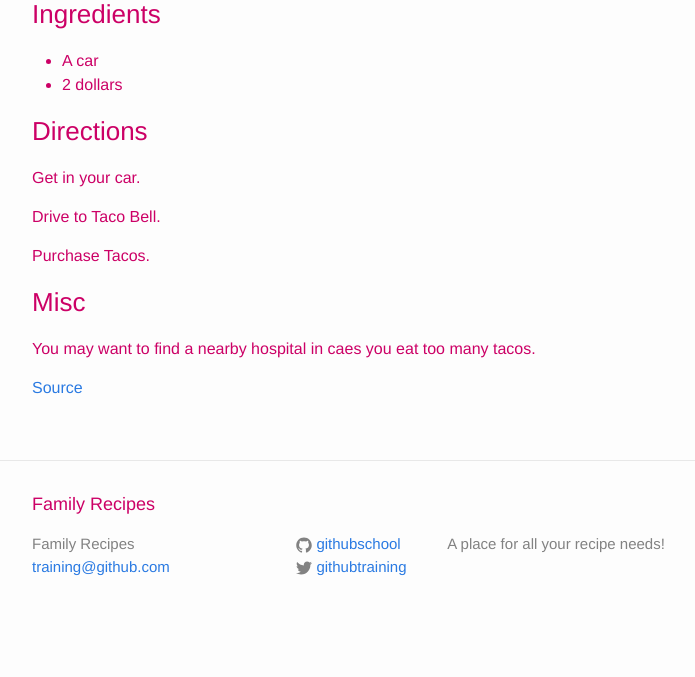
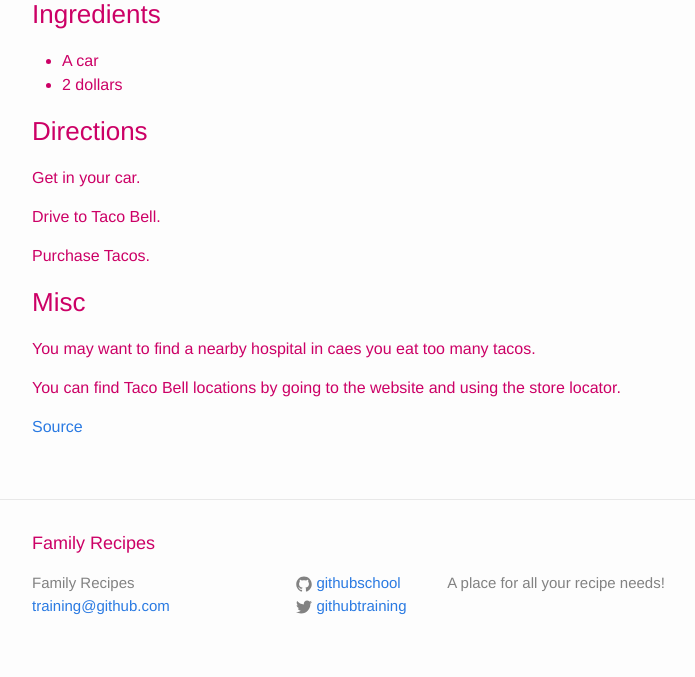
Before and after one commit to githubteacher/feb-recipes, a Jekyll site: the page built from _posts/2015-03-24-tacos.md, in a window 1280 px wide. Shown: the part 571-1248 px from the top of the page, without its empty margins (238-933 px from the left). Built offline with Jekyll 4.4.1, drawn with Linux system fonts in a browser that asks for light colours; before the commit the page ends 1209 px from its top, so only the background shows below that.

Commit message:
Adding directions to Taco Bell

```diff
--- a/_posts/2015-03-24-tacos.md
+++ b/_posts/2015-03-24-tacos.md
@@ -23,4 +23,6 @@
 ### Misc
 You may want to find a nearby hospital in caes you eat too many tacos.
 
+You can find Taco Bell locations by going to the website and using the store locator.
+
 [Source](http://www.tacobell.com/)
```
